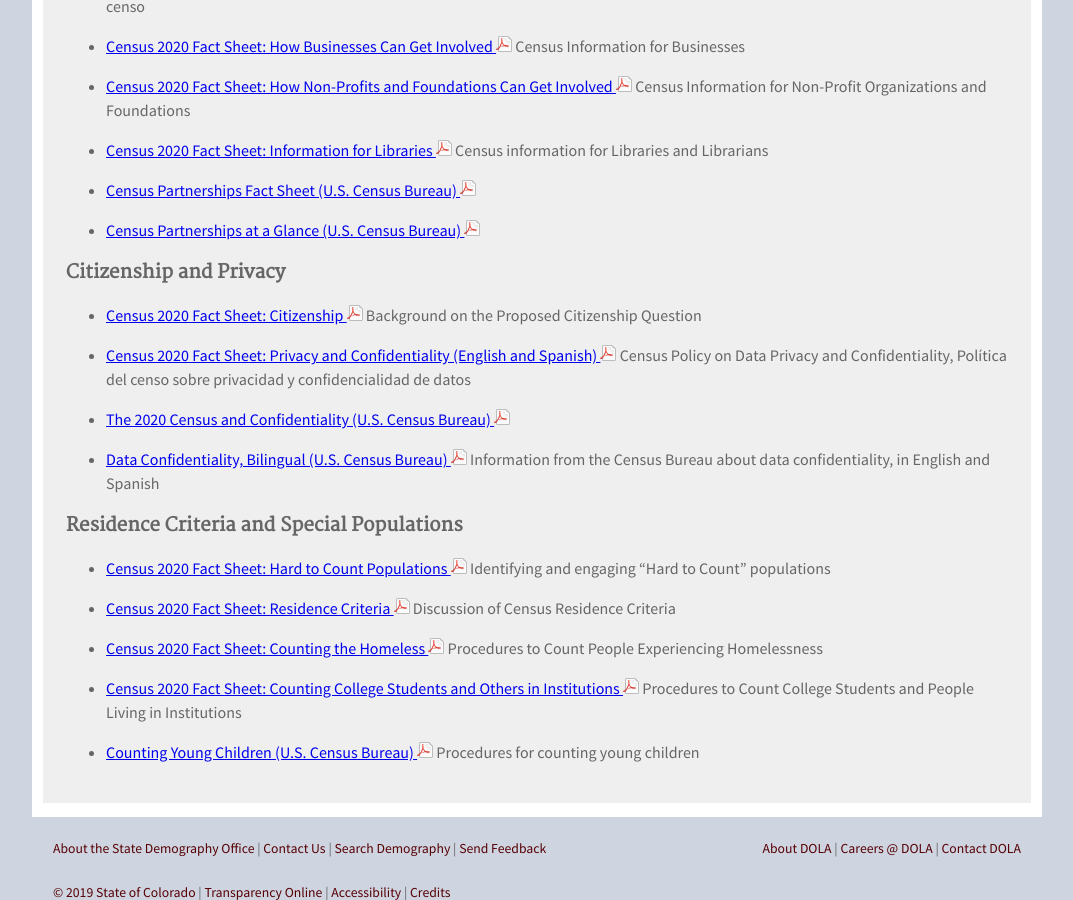
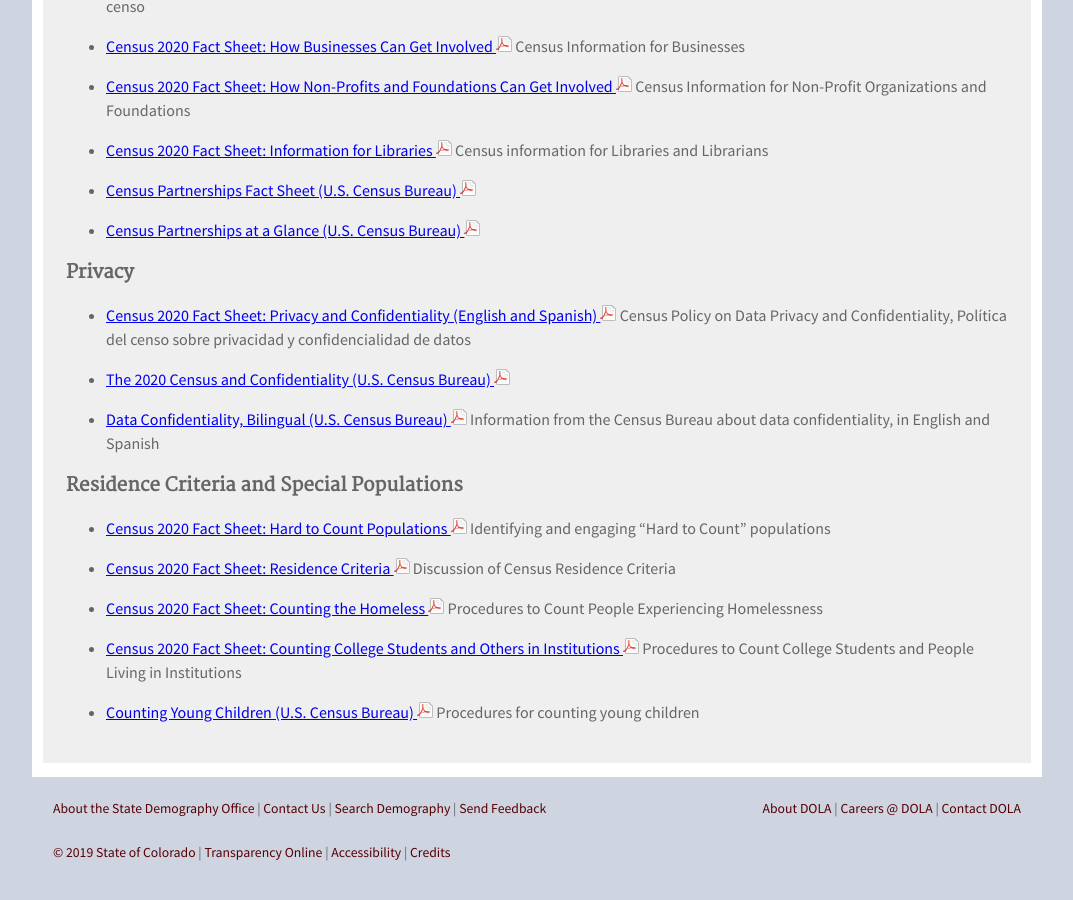
Before and after one commit to TBleess/Website_New, a Jekyll site: the page built from pages/5_CensusACS/2020-factsheets.md, in a window 1280 px wide and 900 px high, scrolled down 891 px. Shown: the whole window, without its empty margins (103-1176 px from the left). Built offline with Jekyll 4.4.1, drawn with Linux system fonts in a browser that asks for light colours.

Commit message:
Update 2020-factsheets.md

```diff
--- a/pages/5_CensusACS/2020-factsheets.md
+++ b/pages/5_CensusACS/2020-factsheets.md
@@ -41,9 +41,7 @@
 
 * [Census Partnerships at a Glance (U.S. Census Bureau) ![pdf](/images/page_white_acrobat.png 'download pdf file')](https://www2.census.gov/about/partners/general/partnerships-at-a-glance.pdf?#)
 
-### Citizenship and Privacy
-
-* [Census 2020 Fact Sheet: Citizenship  ![pdf](/images/page_white_acrobat.png 'download pdf file')](https://drive.google.com/open?id=1vPIn39C4Vur0EJcNLC0jdVvNCNhYHZbq) Background on the Proposed Citizenship Question
+### Privacy
 
 * [Census 2020 Fact Sheet: Privacy and Confidentiality (English and Spanish) ![pdf](/images/page_white_acrobat.png 'download pdf file')](https://drive.google.com/open?id=1LhxU2WTITQcol3L2eNXJRzGns96FLFo1) Census Policy on Data Privacy and Confidentiality, Política del censo sobre privacidad y confidencialidad de datos
 
```
